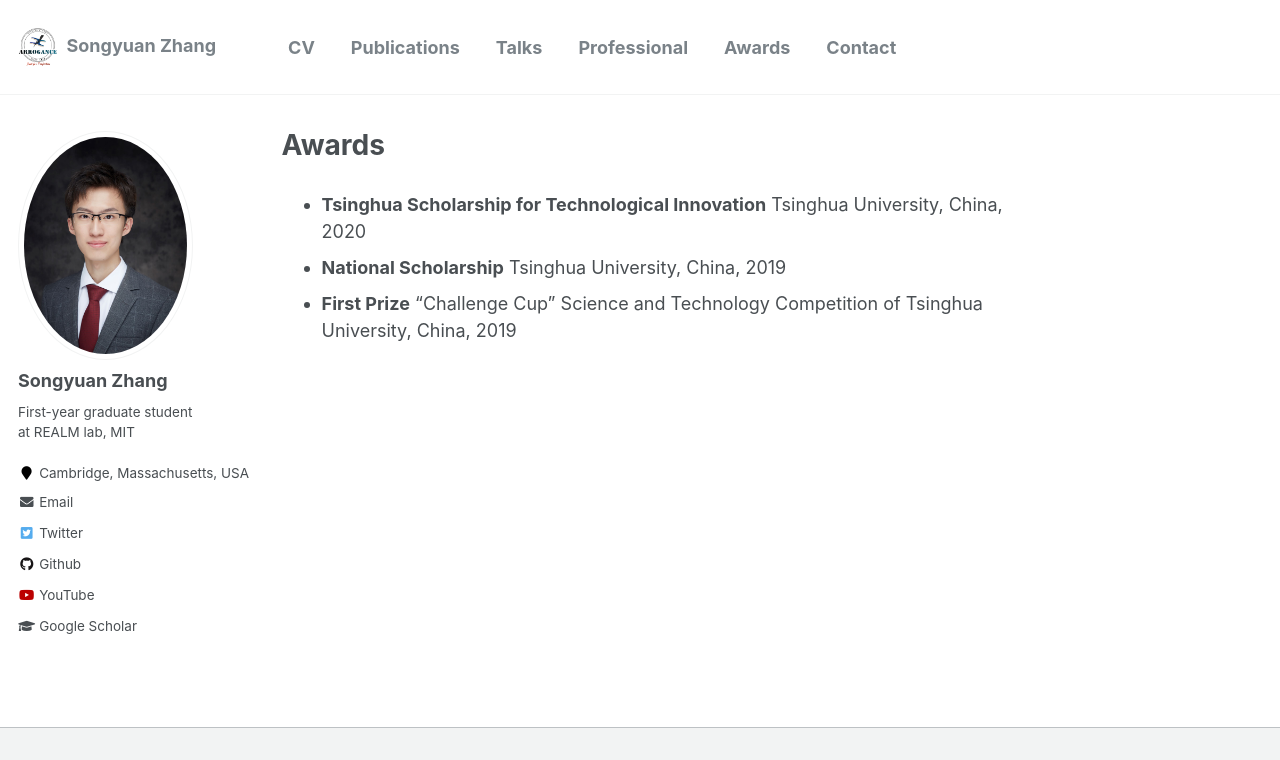
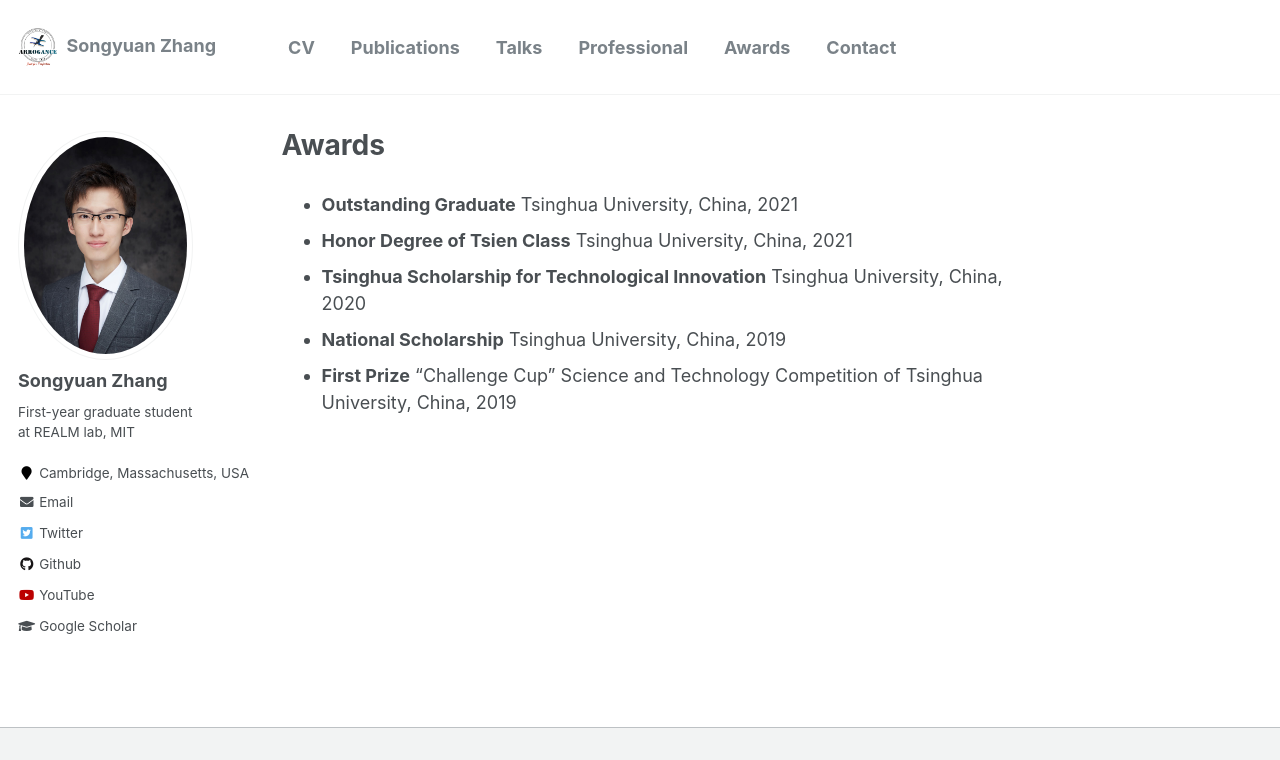
Before and after one commit to syzhang092218-source/syzhang092218-source.github.io, a Jekyll site: the page built from _pages/awards.md, in a window 1280 px wide, cut to the strip 0-760 px from the top of the page. Built offline with Jekyll 4.4.1, drawn with Linux system fonts in a browser that asks for light colours.

Commit message:
Update awards.md

```diff
--- a/_pages/awards.md
+++ b/_pages/awards.md
@@ -5,6 +5,8 @@ permalink: /awards/
 author_profile: true
 ---
 
+* **Outstanding Graduate** Tsinghua University, China, 2021
+* **Honor Degree of Tsien Class** Tsinghua University, China, 2021
 * **Tsinghua Scholarship for Technological Innovation** Tsinghua University, China, 2020
 * **National Scholarship** Tsinghua University, China, 2019
 * **First Prize** "Challenge Cup" Science and Technology Competition of Tsinghua University, China, 2019
```
